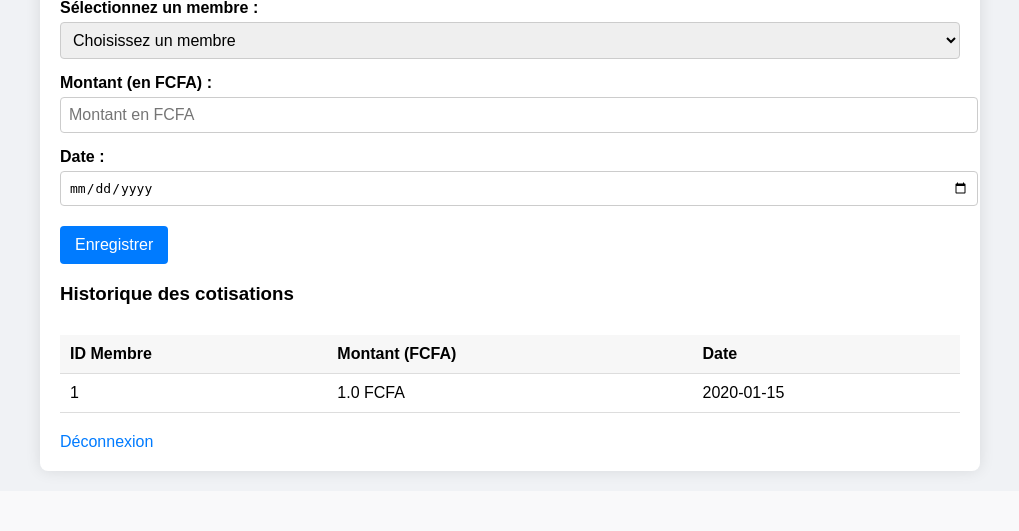
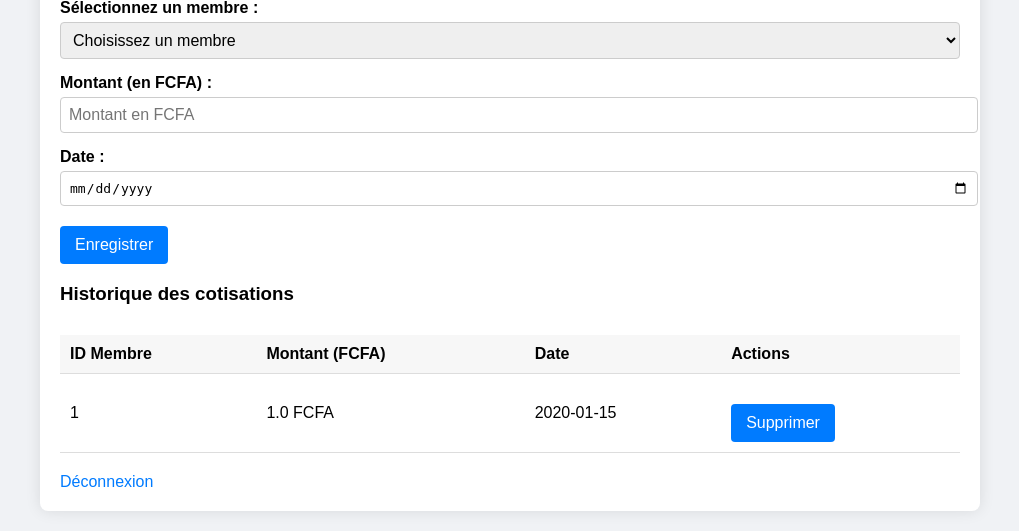
Before and after one commit to medardgaf/association_app, a Flask app: page /dashboard in a window 1280 px wide. Shown: the part 588-1119 px from the top of the page, without its empty margins (130-1149 px from the left). Before the commit the page ends 1067 px from the top, so only its background shows below. Run offline with Flask 3, Linux system fonts and the light colour scheme; the visitor is signed in with stand-in values (Sample User, id 1); tables that the repository leaves empty hold one stand-in row (values such as "Sample post").

Commit message:
admin.html

```diff
--- a/templates/admin.html
+++ b/templates/admin.html
@@ -29,7 +29,7 @@
             border: 1px solid #ccc;
             font-size: 1em;
         }
-        form button {
+        form button, .btn-supprimer {
             margin-top: 20px;
             padding: 10px 15px;
             background-color: #007bff;
@@ -39,7 +39,7 @@
             cursor: pointer;
             font-size: 1em;
         }
-        form button:hover {
+        form button:hover, .btn-supprimer:hover {
             background-color: #0056b3;
         }
         table {
@@ -63,6 +63,9 @@
         }
         a.logout:hover {
             text-decoration: underline;
+        }
+        form.supprimer-form {
+            display: inline;
         }
     </style>
 </head>
@@ -100,12 +103,18 @@
                 <th>ID Membre</th>
                 <th>Montant (FCFA)</th>
                 <th>Date</th>
+                <th>Actions</th>
             </tr>
             {% for cotisation in cotisations %}
             <tr>
                 <td>{{ cotisation.membre_id }}</td>
                 <td>{{ cotisation.montant }} FCFA</td>
                 <td>{{ cotisation.date }}</td>
+                <td>
+                    <form class="supprimer-form" action="{{ url_for('supprimer_cotisation', cotisation_id=cotisation.id) }}" method="post" onsubmit="return confirm('Confirmer la suppression ?');">
+                        <button type="submit" class="btn-supprimer">Supprimer</button>
+                    </form>
+                </td>
             </tr>
             {% endfor %}
         </table>
```
